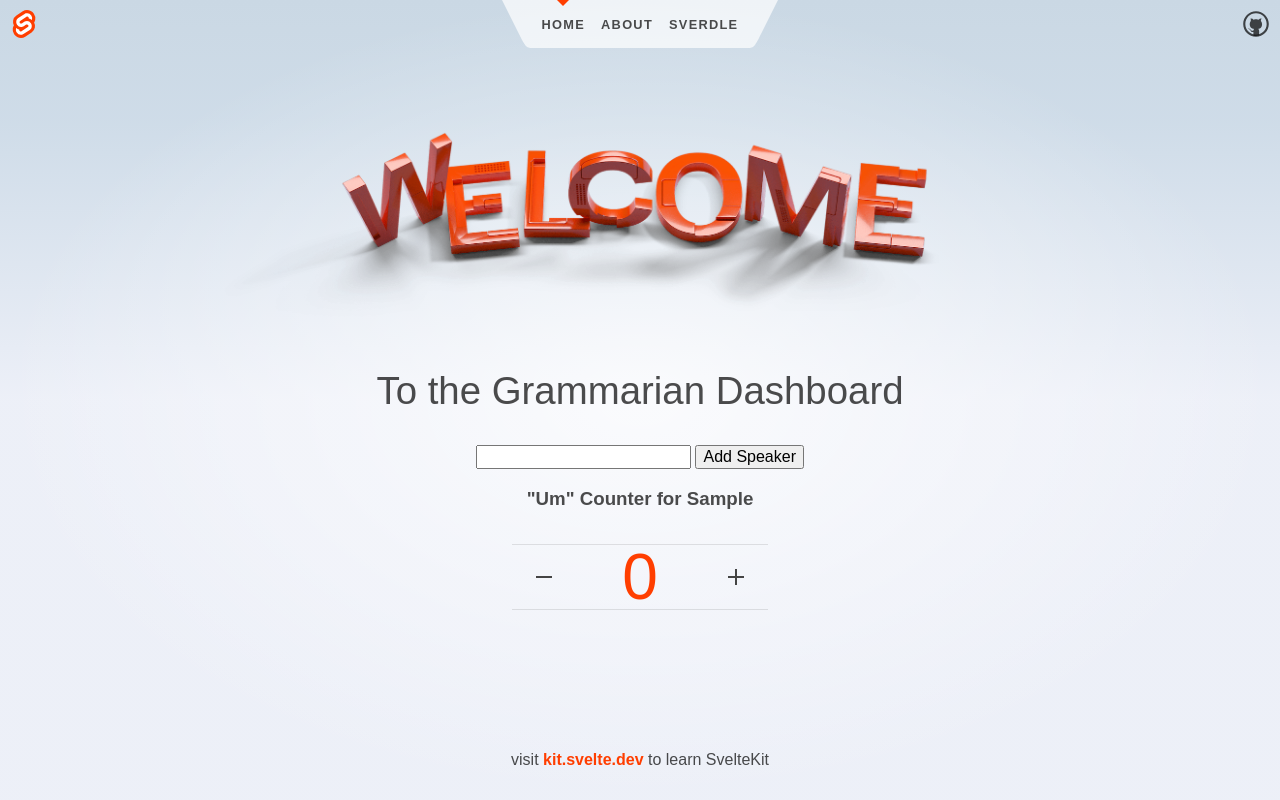
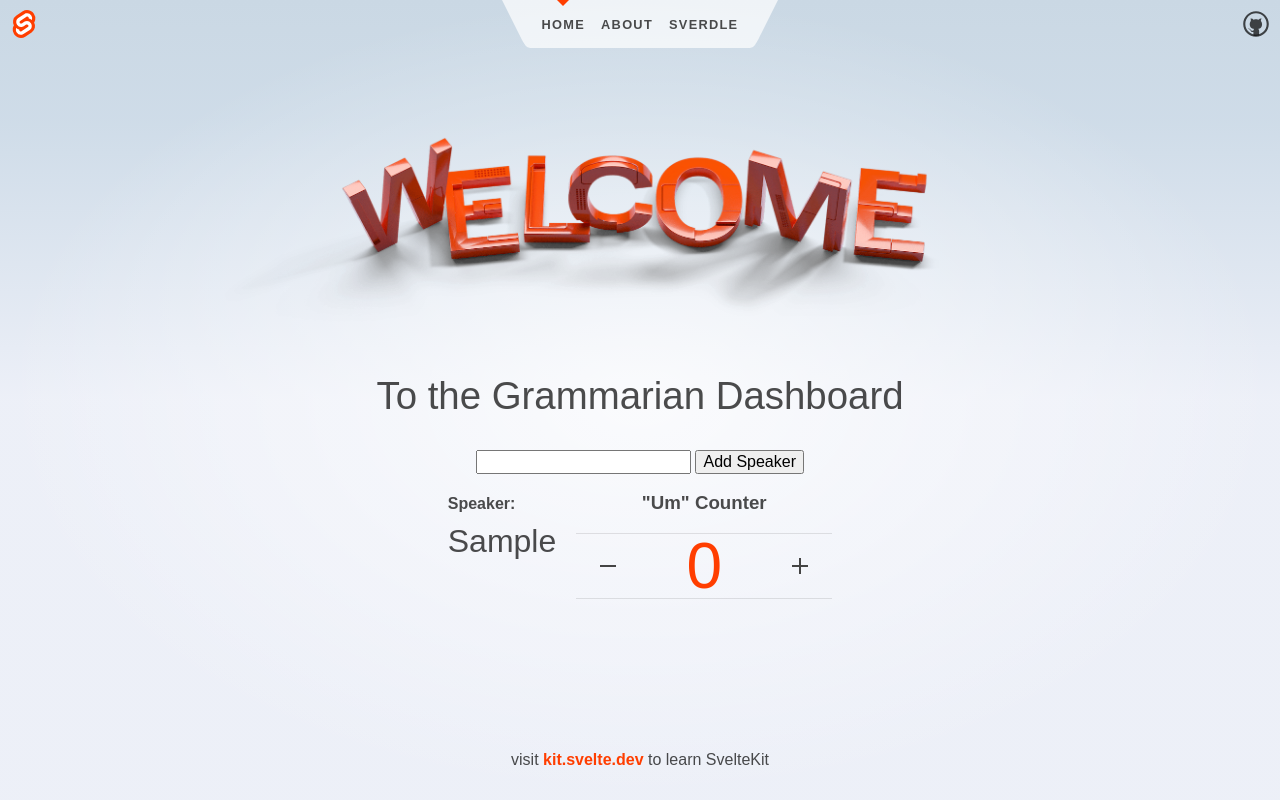
Before and after one commit to DewofyourYouth/grammarian, a SvelteKit app: page / in a window 1280 px wide. Both pictures are taken after typing "Sample" into the empty fields and a click on the button "Add Speaker". Built offline with nearby package versions, Linux system fonts and the light colour scheme.

Commit message:
speaker name

```diff
--- a/src/routes/+page.svelte
+++ b/src/routes/+page.svelte
@@ -1,8 +1,8 @@
 <script>
   import welcome from "$lib/images/svelte-welcome.webp";
   import welcome_fallback from "$lib/images/svelte-welcome.png";
-  import Speaker from "./sverdle/Speaker.svelte";
   import AddSpeakerForm from "./AddSpeakerForm.svelte";
+  import Speaker from "./Speaker.svelte";
   import { speakers } from "../store";
 </script>
 
--- /dev/null
+++ b/src/routes/Speaker.svelte
@@ -0,0 +1,38 @@
+<script>
+  import Counter from "./Counter.svelte";
+
+  /**
+   * @type {string}
+   */
+  export let name;
+</script>
+
+<div class="speaker" id={`${name}-speaker`}>
+  <div class="speaker-name">
+    <h4>Speaker:</h4>
+    <h2>{name}</h2>
+  </div>
+  <div class="counter">
+    <h3>"Um" Counter</h3>
+    <Counter />
+  </div>
+</div>
+
+<style>
+  .speaker {
+    display: flex;
+    gap: 20px;
+  }
+  .speaker-name > h4 {
+    padding-bottom: 0;
+    margin-bottom: 0;
+  }
+  .speaker-name > h2 {
+    font-size: 2rem;
+    margin-top: 10px;
+  }
+
+  .counter {
+    text-align: center;
+  }
+</style>
--- a/src/routes/sverdle/Speaker.svelte
+++ /dev/null
@@ -1,11 +0,0 @@
-<script>
-  import Counter from "../Counter.svelte";
-
-  /**
-   * @type {string}
-   */
-  export let name;
-</script>
-
-<h3>"Um" Counter for {name}</h3>
-<Counter />
```
